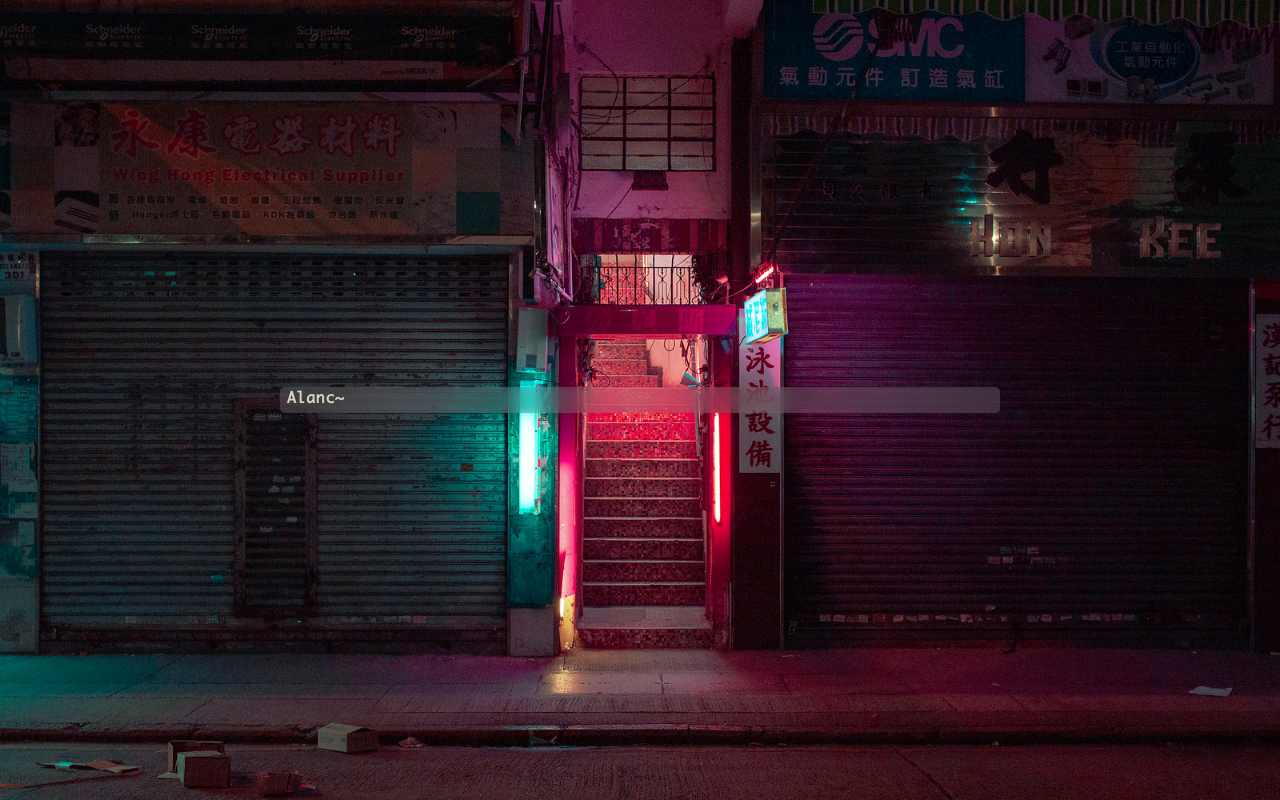
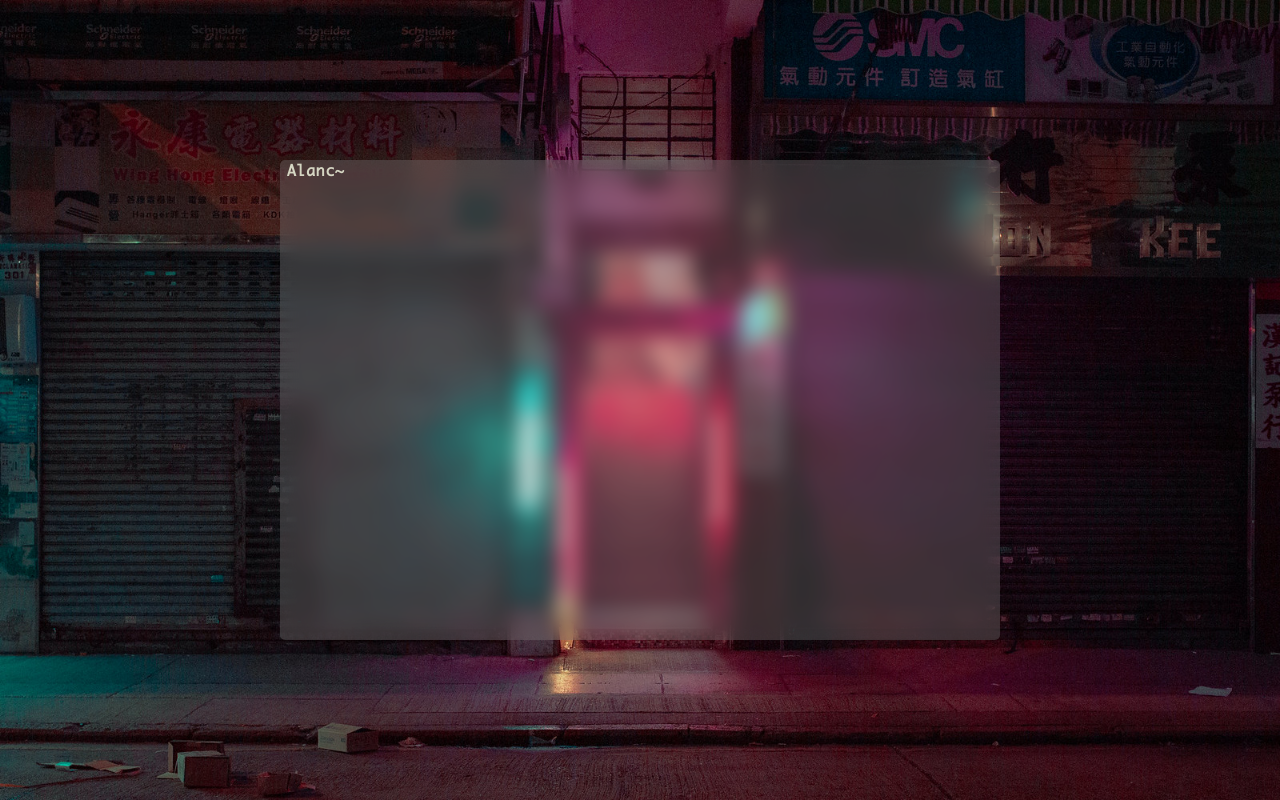
Before and after one commit to alancuriel/homepagesite, a Gatsby site: page / in a window 1280 px wide. Built offline with nearby package versions, Linux system fonts and the light colour scheme; Gatsby itself is replaced by a stand-in of ours.

Commit message:
Add console scrolling fixes

```diff
--- a/src/pages/index.js
+++ b/src/pages/index.js
@@ -207,6 +207,8 @@ export default function Home() {
         <div
           className="content"
           style={{
+            width: settings.style.consoleWidth,
+            height: settings.style.consoleHeight,
             maxWidth: settings.style.consoleWidth,
             maxHeight: settings.style.consoleHeight,
             borderRadius: settings.style.consoleBorderRadius,
--- a/src/styles/global.css
+++ b/src/styles/global.css
@@ -43,6 +43,8 @@ body {
   position: relative;
   max-width: 45rem;
   max-height: 30rem;
+  width: 45rem;
+  height: 30rem;
   border-radius: 5px;
   backdrop-filter: "blur(10px)";
   -webkit-backdrop-filter: "blur(10px)";
@@ -50,7 +52,7 @@ body {
   flex: 1;
   flex-direction: column;
   justify-content: flex-end;
-  overflow: scroll;
+  overflow-y: scroll;
 }
 
 .shell {
```
